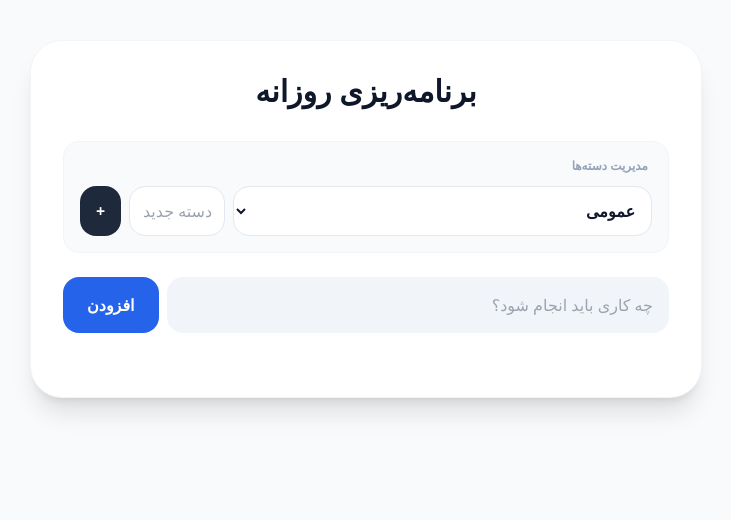
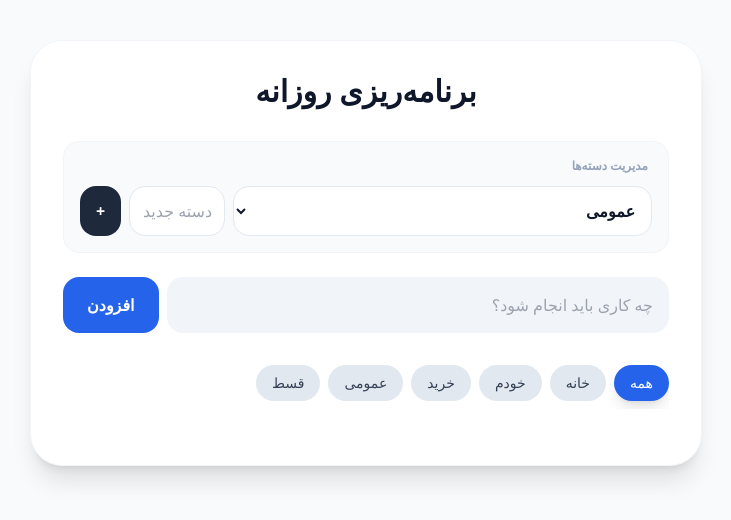
Before and after one commit to zahra-ghasemib/my-todo-app, a React (Vite) app: page / in a window 1280 px wide. Shown: the top 520 px of the page, without its empty margins (274-1005 px from the left). Built offline with nearby package versions, Linux system fonts and the light colour scheme.

Commit message:
restore category filters

```diff
--- a/src/App.tsx
+++ b/src/App.tsx
@@ -68,7 +68,18 @@ function App() {
             افزودن
           </button>
         </div>
-
+        {/* فیلترها */}
+        <div className="flex gap-2 mb-6 overflow-x-auto pb-2">
+          {['همه', ...categories].map(c => (
+            <button
+              key={c}
+              onClick={() => setFilter(c)}
+              className={`px-4 py-2 rounded-full text-sm font-medium transition ${filter === c ? 'bg-blue-600 text-white shadow-lg' : 'bg-slate-200 text-slate-700 hover:bg-slate-300'}`}
+            >
+              {c}
+            </button>
+          ))}
+        </div>
         {/* لیست کارها */}
         <ul className="space-y-3">
           {list.filter(t => filter === 'همه' || t.category === filter).map((todo) => (
```
